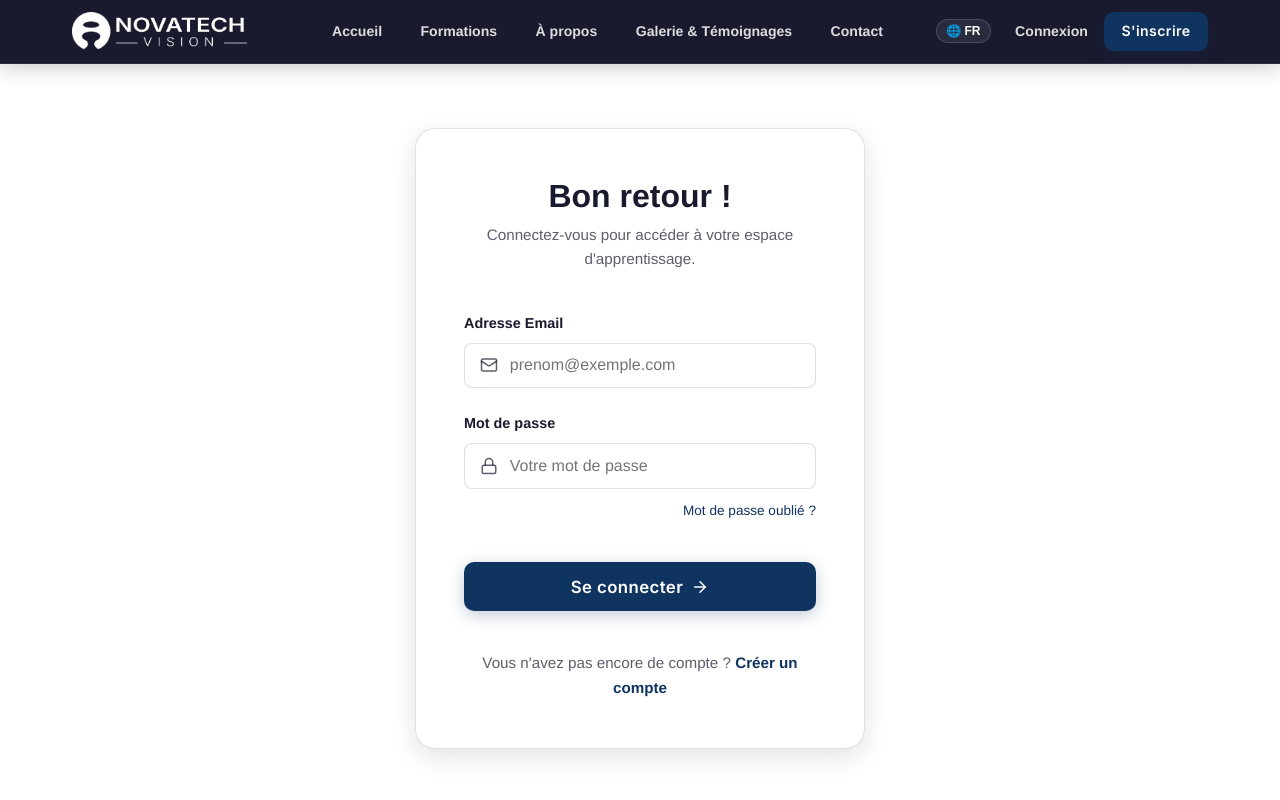
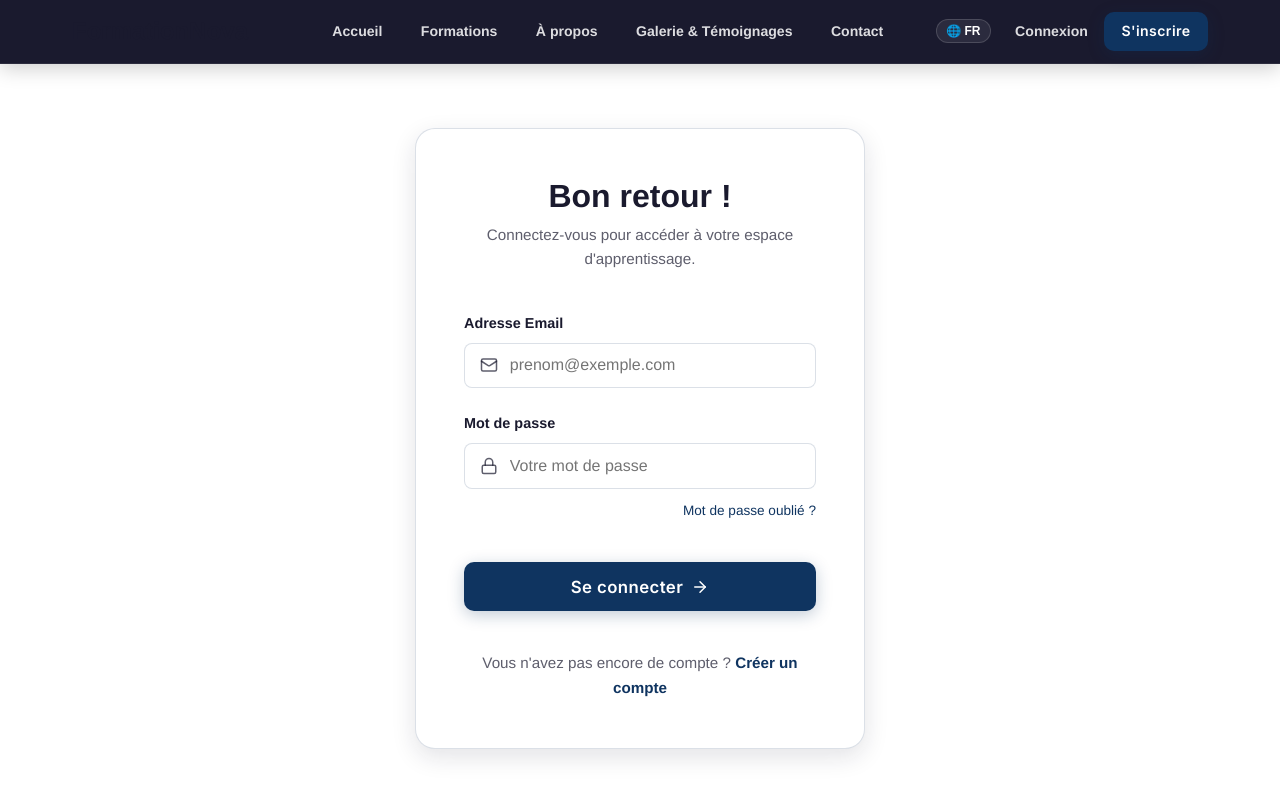
Before and after one commit to novaghislain/projetnovatech, a React (Vite) app in the folder frontend/: page /connexion in a window 1280 px wide. Shown: the top 800 px of the page. Built offline with nearby package versions, Linux system fonts and the light colour scheme; no server answers.

Commit message:
fix: replace 4x.png image tags with text logo

```diff
--- a/frontend/src/components/Navbar.jsx
+++ b/frontend/src/components/Navbar.jsx
@@ -121,7 +121,7 @@
 
         {/* Logo */}
         <Link to="/" className="navbar-logo">
-          <img src="/4x.png" alt="FormationNova Logo" className="logo-image" />
+          <span style={{fontWeight: "bold", fontSize: "1.5rem", color: "var(--color-primary)", cursor: "pointer"}} onClick={() => window.location.href = "/"}>FormationNova</span>
         </Link>
 
         {/* Mobile Nav Overlay */}
--- a/frontend/src/pages/Admin/AdminDashboard.jsx
+++ b/frontend/src/pages/Admin/AdminDashboard.jsx
@@ -294,7 +294,7 @@
     <div className="admin-layout">
       {/* MOBILE HEADER */}
       <div className="mobile-header">
-        <img src="/4x.png" alt="FormationNova" onClick={() => window.location.href = '/'} />
+        <span style={{fontWeight: "bold", fontSize: "1.5rem", color: "var(--color-primary)", cursor: "pointer"}} onClick={() => window.location.href = "/"}>FormationNova</span> window.location.href = '/'} />
         <button className="mobile-menu-btn" onClick={() => setIsSidebarOpen(true)}>
           <Menu size={24} />
         </button>
@@ -308,7 +308,7 @@
       {/* SIDEBAR */}
       <aside className={`sidebar ${isSidebarOpen ? 'open' : ''}`} ref={sidebarRef}>
         <div className="sidebar-logo">
-          <img src="/4x.png" alt="FormationNova" onClick={() => window.location.href = '/'} />
+          <span style={{fontWeight: "bold", fontSize: "1.5rem", color: "var(--color-primary)", cursor: "pointer"}} onClick={() => window.location.href = "/"}>FormationNova</span> window.location.href = '/'} />
         </div>
         <div className="sidebar-nav-wrap" ref={navRef}
           onScroll={() => updateIndicator(activeTab)}>
--- a/frontend/src/pages/ApprenantDashboard.jsx
+++ b/frontend/src/pages/ApprenantDashboard.jsx
@@ -70,7 +70,7 @@
 
       {/* MOBILE HEADER */}
       <div className="mobile-header">
-        <img src="/4x.png" alt="Logo" style={{ height: '30px', cursor: 'pointer' }} onClick={() => navigate('/')} />
+        <span style={{fontWeight: "bold", fontSize: "1.5rem", color: "var(--color-primary)", cursor: "pointer"}} onClick={() => window.location.href = "/"}>FormationNova</span> navigate('/')} />
         <button onClick={() => setMobileMenuOpen(true)} className="mobile-menu-btn">
           <Menu size={24} />
         </button>
@@ -84,7 +84,7 @@
       {/* SIDEBAR */}
       <aside className={`sidebar ${mobileMenuOpen ? 'open' : ''}`}>
         <div className="sidebar-logo">
-          <img src="/4x.png" alt="FormationNova" onClick={() => navigate('/')} />
+          <span style={{fontWeight: "bold", fontSize: "1.5rem", color: "var(--color-primary)", cursor: "pointer"}} onClick={() => window.location.href = "/"}>FormationNova</span> navigate('/')} />
         </div>
         <div className="sidebar-nav-wrap">
           {navItems.map(item => (
--- a/frontend/src/pages/FormateurDashboard.jsx
+++ b/frontend/src/pages/FormateurDashboard.jsx
@@ -620,7 +620,7 @@
       {/* SIDEBAR */}
       <aside className={`sidebar ${isSidebarOpen ? 'open' : ''}`}>
         <div className="sidebar-logo">
-          <img src="/4x.png" alt="FormationNova" onClick={() => window.location.href = '/'} />
+          <span style={{fontWeight: "bold", fontSize: "1.5rem", color: "var(--color-primary)", cursor: "pointer"}} onClick={() => window.location.href = "/"}>FormationNova</span> window.location.href = '/'} />
         </div>
         <div className="sidebar-nav-wrap" ref={navRef}>
           <div className="sidebar-indicator" style={{
--- a/frontend/src/pages/Inscription.jsx
+++ b/frontend/src/pages/Inscription.jsx
@@ -294,7 +294,7 @@
     <div style={{ minHeight: '100vh', backgroundColor: '#f8fafc' }}>
       {/* TOP BAR - Remplace la Navbar publique */}
       <div style={{ background: '#1A1A2E', padding: '1rem 2rem', display: 'flex', alignItems: 'center', justifyContent: 'space-between', boxShadow: '0 2px 10px rgba(0,0,0,0.2)' }}>
-        <img src="/4x.png" alt="FormationNova" style={{ height: '36px' }} />
+        <span style={{fontWeight: "bold", fontSize: "1.5rem", color: "var(--color-primary)", cursor: "pointer"}} onClick={() => window.location.href = "/"}>FormationNova</span>
         <button
           onClick={() => navigate(language === 'en' ? '/en/courses' : '/formations')}
           style={{ display: 'flex', alignItems: 'center', gap: '0.5rem', background: 'rgba(255,255,255,0.1)', border: '1px solid rgba(255,255,255,0.2)', color: 'white', padding: '0.5rem 1.2rem', borderRadius: '50px', cursor: 'pointer', fontWeight: 600, fontSize: '0.9rem' }}
```
